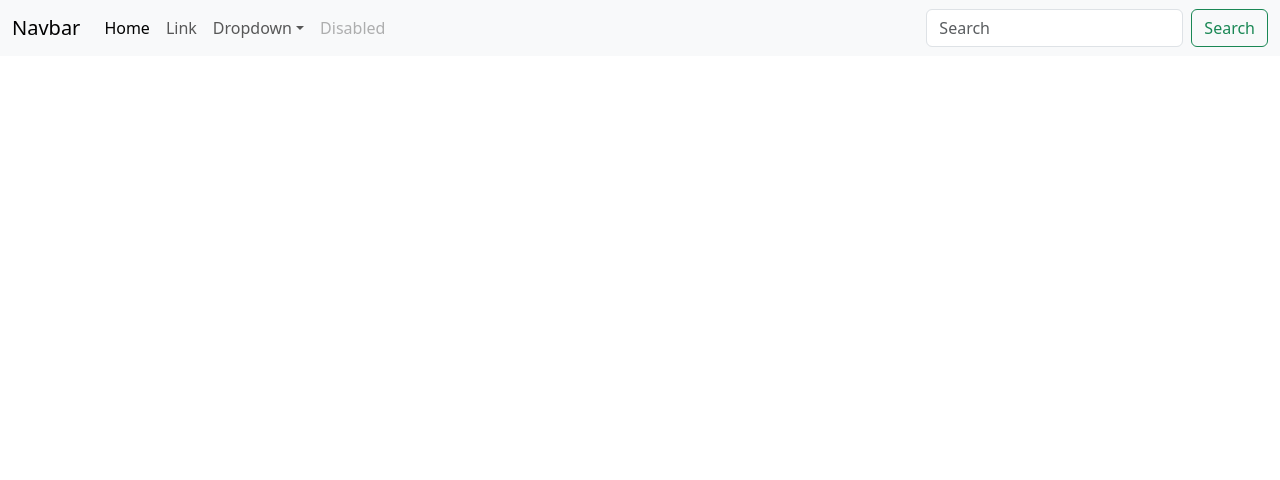
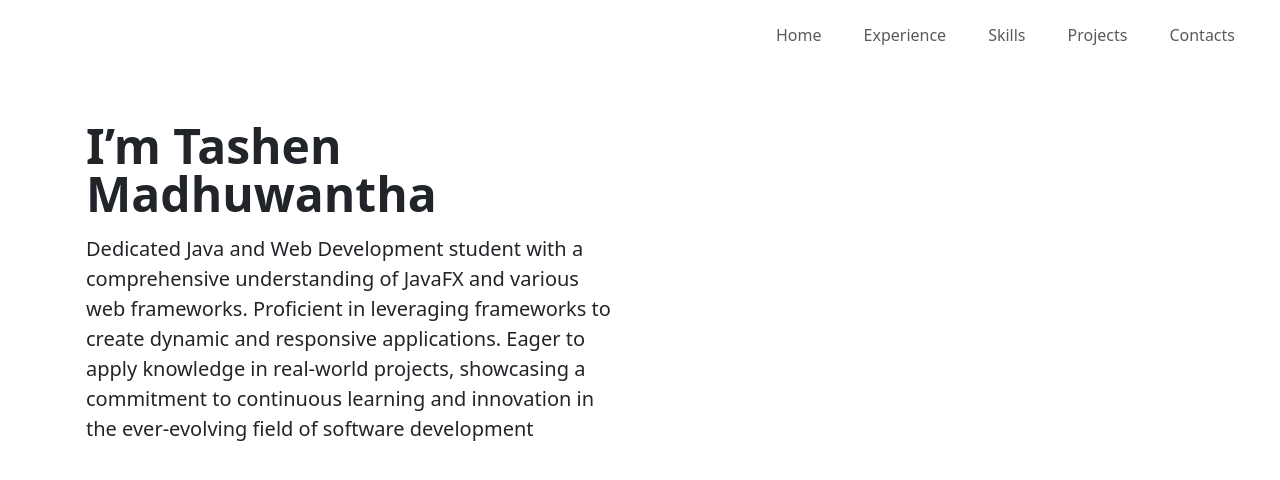
Before and after one commit to Shenmadu/my-profile, a Next.js app: page / in a window 1280 px wide. Shown: the top 480 px of the page. Built offline with nearby package versions, Linux system fonts and the light colour scheme.

Commit message:
feature add pages and routers to nav bar

```diff
--- a/src/app/layout.tsx
+++ b/src/app/layout.tsx
@@ -1,6 +1,8 @@
 import type { Metadata } from "next";
 import localFont from "next/font/local";
 import "./globals.css";
+import Link from "next/link";
+
 
 const geistSans = localFont({
   src: "./fonts/GeistVF.woff",
@@ -26,6 +28,38 @@ export default function RootLayout({
   return (
     <html lang="en">
       <body className={`${geistSans.variable} ${geistMono.variable}`}>
+
+        <div className="container-fluid bg text-white">
+          <nav className="navbar navbar-expand-lg">
+            <div className="container-fluid bar">
+              <a className="navbar-brand " href="#"></a>
+              <span>Tashen Madhuwantha</span>
+              <button className="navbar-toggler" type="button" data-bs-toggle="collapse" data-bs-target="#navbarNav" aria-controls="navbarNav" aria-expanded="false" aria-label="Toggle navigation" >
+                <span className="navbar-toggler-icon"></span>
+              </button>
+              <div className="collapse navbar-collapse" id="navbarNav">
+                <ul className="navbar-nav  ms-auto">
+                  <li className="nav-item btn">
+                    <Link href={"/"} className="nav-link white-text">Home</Link>
+                  </li>
+                  <li className="nav-item btn">
+                    <Link href={"/experience"} className="nav-link white-text">Experience</Link>
+                  </li>
+                  <li className="nav-item btn">
+                    <Link href={"/skills"} className="nav-link white-text">Skills</Link>
+                  </li>
+                  <li className="nav-item btn">
+                    <Link href={"/my-projects"} className="nav-link white-text">Projects</Link>
+                  </li>
+                  <li className="nav-item btn">
+                    <Link href={"/contact"} className="nav-link white-text">Contacts</Link>
+                  </li>
+                </ul>
+              </div>
+            </div>
+          </nav>
+        </div>
+
         {children}
       </body>
     </html>
--- a/src/app/page.tsx
+++ b/src/app/page.tsx
@@ -4,43 +4,27 @@ import 'bootstrap/dist/css/bootstrap.min.css';
 
 export default function Home() {
   return (
-    <div>
-      <nav className="navbar navbar-expand-lg bg-body-tertiary">
-        <div className="container-fluid">
-          <a className="navbar-brand" href="#">Navbar</a>
-          <button className="navbar-toggler" type="button" data-bs-toggle="collapse" data-bs-target="#navbarSupportedContent" aria-controls="navbarSupportedContent" aria-expanded="false" aria-label="Toggle navigation">
-            <span className="navbar-toggler-icon"></span>
-          </button>
-          <div className="collapse navbar-collapse" id="navbarSupportedContent">
-            <ul className="navbar-nav me-auto mb-2 mb-lg-0">
-              <li className="nav-item">
-                <a className="nav-link active" aria-current="page" href="#">Home</a>
-              </li>
-              <li className="nav-item">
-                <a className="nav-link" href="#">Link</a>
-              </li>
-              <li className="nav-item dropdown">
-                <a className="nav-link dropdown-toggle" href="#" role="button" data-bs-toggle="dropdown" aria-expanded="false">
-                  Dropdown
-                </a>
-                <ul className="dropdown-menu">
-                  <li><a className="dropdown-item" href="#">Action</a></li>
-                  <li><a className="dropdown-item" href="#">Another action</a></li>
+    <div className="container">
+      <div className="container col-xxl-8 px-1 py-1">
+        <div className="row flex-lg-row-reverse align-items-center g-5 py-5">
+          <div className="col-10 col-sm-8 col-lg-6" data-aos="fade-right">
+            {/* <img src={MyImage} className="d-block mx-lg-auto img-fluid" alt="Bootstrap Themes" width="400" height="300" loading="lazy" /> */}
+          </div>
+          <div className="col-lg-6 " data-aos="fade-left">
+            <h1 className="display-5 fw-bold  lh-1 mb-3">I’m Tashen Madhuwantha</h1>
+            <p className="lead text">Dedicated Java and Web Development student
+              with a comprehensive understanding of JavaFX
+              and various web frameworks. Proficient in
+              leveraging frameworks to create dynamic and
+              responsive applications. Eager to apply
+              knowledge in real-world projects, showcasing a
+              commitment to continuous learning and
+              innovation in the ever-evolving field of software
+              development</p>
 
-                  <li><a className="dropdown-item" href="#">Something else here</a></li>
-                </ul>
-              </li>
-              <li className="nav-item">
-                <a className="nav-link disabled" aria-disabled="true">Disabled</a>
-              </li>
-            </ul>
-            <form className="d-flex" role="search">
-              <input className="form-control me-2" type="search" placeholder="Search" aria-label="Search"/>
-                <button className="btn btn-outline-success" type="submit">Search</button>
-            </form>
           </div>
         </div>
-      </nav>
+      </div>
     </div>
   );
 }
```
Also changed, not shown: src/app/contact/page.tsx (added, +11 -0 lines), src/app/experience/page.tsx (added, +11 -0 lines), src/app/skills/page.tsx (added, +11 -0 lines), src/app/my-projects/page.tsx (added).
